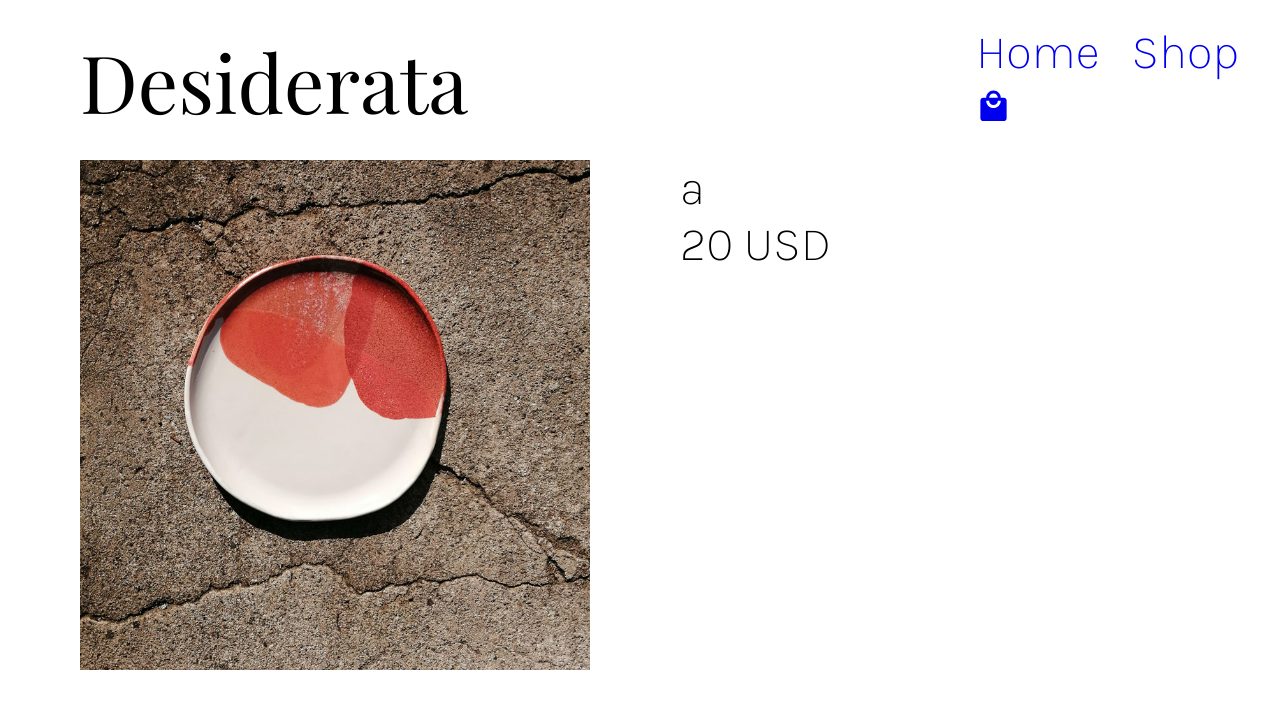
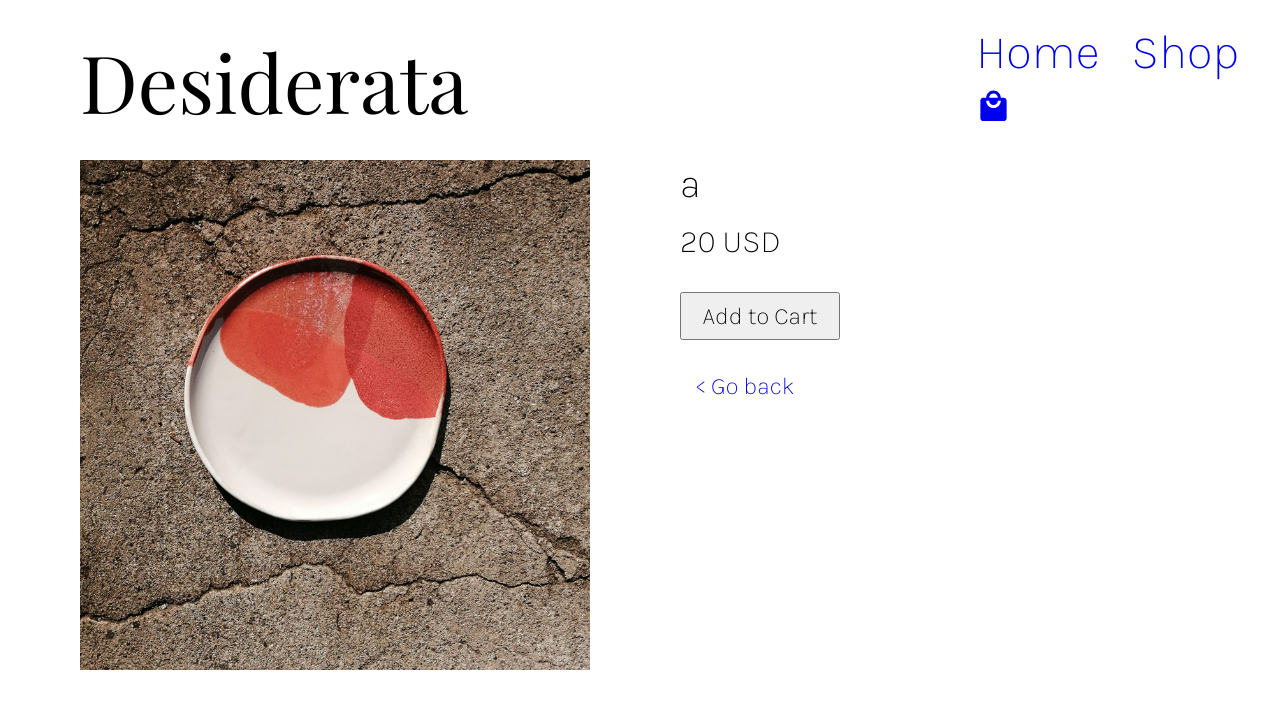
Before and after one commit to lrwthns/shopping-cart, a React (Create React App) app: page /shop/0 in a window 1280 px wide. Shown: the top 708 px of the page. Built offline with nearby package versions, Linux system fonts and the light colour scheme.

Commit message:
Add adjust-quantity and add-to-cart buttons

```diff
--- a/src/components/CartItem.js
+++ b/src/components/CartItem.js
@@ -3,9 +3,13 @@ const CartItem = (props) => {
   return (
     <div className="CartItem">
     <img src={products[item.index].img1} alt=""/>
-    <div className="itemName">{products[item.index].name}</div>
-    <div className="itemPrice">{products[item.index].price + ' USD'}</div>
-    <div className="quantityAdjust">{item.quantity}</div>
+    <div className="item-name">{products[item.index].name}</div>
+    <div className="item-price">{products[item.index].price + ' USD'}</div>
+    <div className="quantity-adjust">
+      <button>-</button>
+      <span>{item.quantity}</span>
+      <button>+</button>
+    </div>
     <div>Delete</div>
     </div>
   );
--- a/src/components/ProductDetails.js
+++ b/src/components/ProductDetails.js
@@ -1,4 +1,4 @@
-import { useParams } from "react-router-dom";
+import { useParams, Link } from "react-router-dom";
 
 const ProductDetails = (props) => {
   const { id } = useParams();
@@ -8,8 +8,12 @@ const ProductDetails = (props) => {
       <img src={products[id].img1} alt={products[id].name}/>
       {/* <img src={products[id].img2} alt=""/> */}
       <div className="details">
-        <div className="productName">{products[id].name}</div>
-        <div className="productPrice">{products[id].price + ' USD'}</div>
+        <div className="product-name">{products[id].name}</div>
+        <div className="product-price">{products[id].price + ' USD'}</div>
+        <button className="add-to-cart">
+        Add to Cart
+        </button>
+        <Link to='/shop' className="go-back">{'< Go back'}</Link>
       </div>
     </div>
   );
--- a/src/index.css
+++ b/src/index.css
@@ -114,6 +114,38 @@ html, body, #root {
   grid-row: 1/5;
 }
 
+.quantity-adjust {
+  display: grid;
+  grid-template-columns: 1fr 1fr 1fr;
+  width: 7rem;
+  height: 2rem;
+  box-sizing: border-box;
+}
+
+.quantity-adjust > span {
+  text-align: center;
+  border-top: 1px solid darkgrey;
+  border-bottom: 1px solid darkgrey;
+}
+
+.quantity-adjust > button {
+  padding: 0;
+  font-size: 1.5rem;
+  box-sizing: border-box;
+  border: 1px solid darkgrey;
+  font-family: 'Karla';
+  text-align: center;
+}
+
+.quantity-adjust > button:hover {
+  background: rgb(78, 78, 78);
+  color: white;
+}
+
+.quantity-adjust > button:focus {
+  outline: none;
+}
+
 .checkout-footer {
   margin-top: auto;
   color: black;
@@ -131,10 +163,33 @@ html, body, #root {
   width: 100%;
   padding-left: 5rem;
   box-sizing: border-box;
-  font-size: 3rem;
+  font-size: 2rem;
   font-family: 'Karla';
   display: grid;
   grid-template-columns: 1fr 1fr;
+}
+
+.details {
+  display: flex;
+  flex-direction: column;
+  gap: 1rem;
+}
+
+.product-name {
+  font-size: 2.5rem;
+}
+
+.details > button {
+  font-size: 1.5rem;
+  font-family: 'Karla';
+  width: 10rem;
+  padding: 0.5rem;
+  box-sizing: border-box;
+  margin-top: 1rem;
+}
+
+.go-back {
+  font-size: 1.5rem;
 }
 
 .ProductDetails > img {
```
